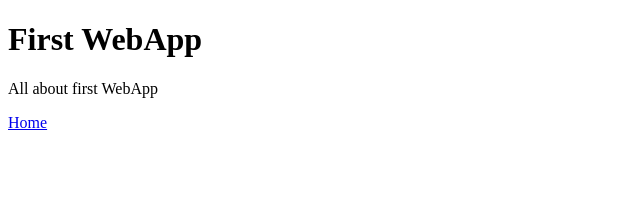
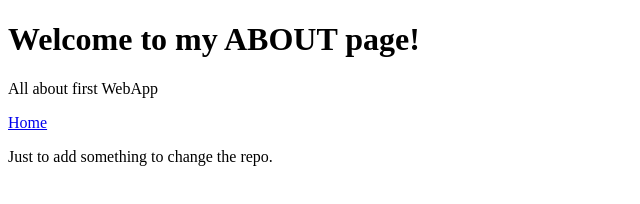
Before and after one commit to bezdomnij/AwesomeLandingPage, a plain HTML site: page About.html in a window 1280 px wide. Shown: the whole page, without its empty margins (0-640 px from the left). Drawn offline with Linux system fonts and the light colour scheme.

Commit message:
About page info added
Just added a new pa & changed welcome message

```diff
--- a/About.html
+++ b/About.html
@@ -5,8 +5,9 @@
     <title>AboutALP</title>
 </head>
 <body>
-<h1>First WebApp</h1>
+<h1>Welcome to my ABOUT page!</h1>
 <p>All about first WebApp</p>
 <a href="index.html">Home</a>
+<p>Just to add something to change the repo.</p>
 </body>
 </html>
```
